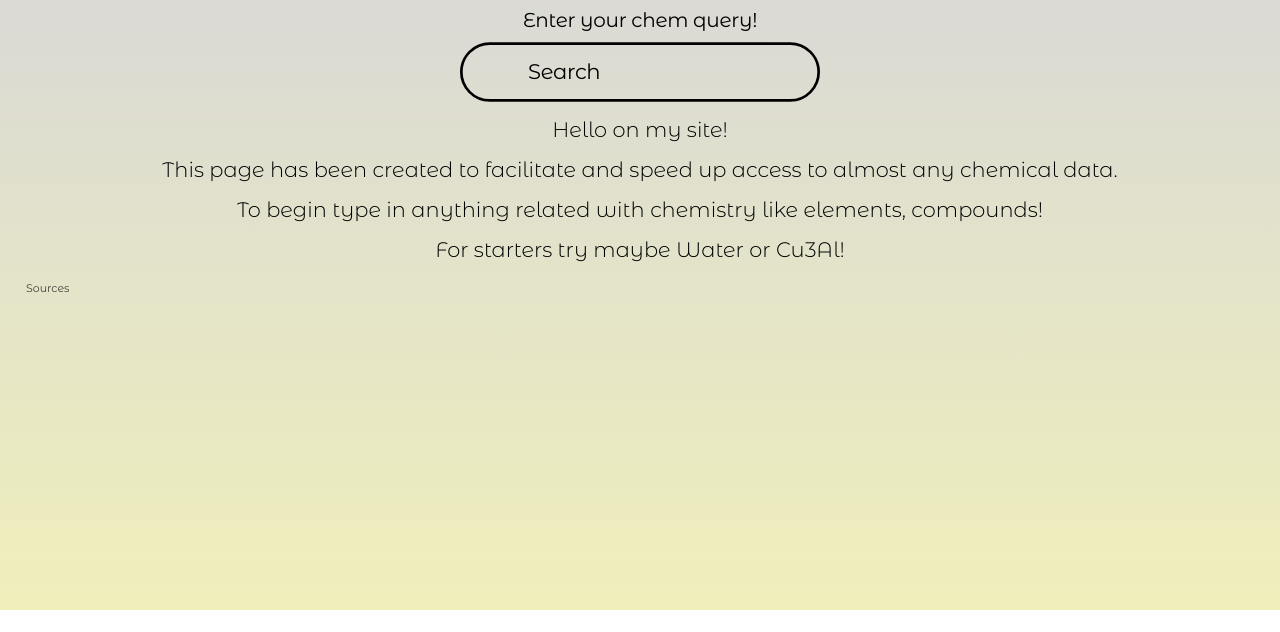
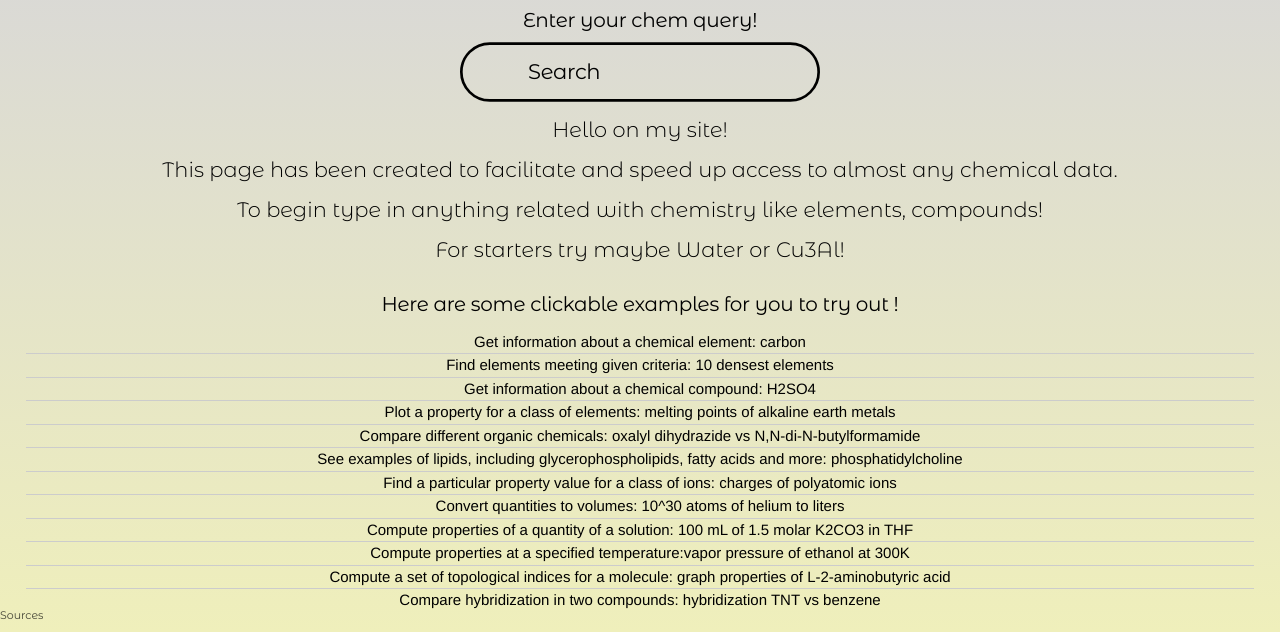
Before and after one commit to maniak550/WhatTheChem, a website: page index.html in a window 1280 px wide. Shown: the part 190-822 px from the top of the page. Before the commit the page ends 800 px from the top, so only its background shows below. Drawn offline with nearby package versions, Linux system fonts and the light colour scheme; some icons are missing.

Commit message:
some more logics and examples

```diff
--- a/css/style.css
+++ b/css/style.css
@@ -218,7 +218,10 @@ p {
   background: url(images/loader-64x/Preloader_2.gif) center no-repeat;
   mix-blend-mode: multiply;
 }
-
+#loader h3{
+  font-size: 1em
+  width: 100%;
+}
 .results:first-child
 {
   margin-top: 1%;
@@ -232,7 +235,7 @@ p {
 }
 hr
 {
-  margin-top:5%;
+  margin-top:2%;
   text-align: center;
   height: 1px solid grey;
   margin-left: auto;
@@ -240,7 +243,7 @@ hr
 }
 .img
 {
-
+margin-bottom: 2%
 
 }
 #search::-webkit-input-placeholder {color: #000000;}
@@ -256,9 +259,61 @@ hr
   margin-top: 15px;
   text-align: center;
 }
-#sources a {
+#sources  a {
   opacity: 0;
   font-size: 11px;
-  margin-top: 25px;
+  position: absolute;
+  bottom: 0;
+  left:0;
+  margin-bottom: 10px;
+  margin-top:10px;
+}
+#helper ul{
+  opacity: 0;
+}
+#helper h2{
+  opacity:0;
+}
+ul {
+  list-style-type: none;
+  margin: 0;
+  padding: 0;
+  margin-block-end: 20px;
+}
+
+li {
+  font: 200 15px/1.5 Helvetica, Verdana, sans-serif;
+  border-bottom: 1px solid #ccc;
+}
+
+li:last-child {
+  border: none;
+}
+
+li a {
+  text-decoration: none;
+  color: #000;
   text-align: center;
+  -webkit-transition: font-size 0.3s ease, background-color 0.3s ease;
+  -moz-transition: font-size 0.3s ease, background-color 0.3s ease;
+  -o-transition: font-size 0.3s ease, background-color 0.3s ease;
+  -ms-transition: font-size 0.3s ease, background-color 0.3s ease;
+  transition: font-size 0.3s ease, background-color 0.3s ease;
+  display: block;
+  width: 70%;
+  margin-left: auto;
+  margin-right: auto;
+  max-height: 10%;
+
 }
+
+li a:hover {
+  font-size: 16px;
+  background:inherit;
+  font: italic bold
+}
+li a:focus{
+  font-size: 16px;
+  background:inherit;
+  font: italic bold
+}
--- a/index.html
+++ b/index.html
@@ -26,7 +26,7 @@
 
   <main>
 	<div class="container">
-		<img src="logo.png" alt="Enter Your Chem Query" class="center" >
+		<img id="logo" src="logo.png" alt="Enter Your Chem Query" class="center" >
 		<!-- <h1>What the Chem!</h1> -->
 		<h2>Enter your chem query!</h2>
 		<div class="search-box">
@@ -45,13 +45,31 @@
 	</div>
 
 
-	<div id="loader" class="se-pre-con"><h2>Let me check that for you...</h2></div>
+	<div id="loader" class="se-pre-con"></div>
 	<div id="results" class="test"></div>
 	<div id="helper" class="helper"><p>Hello on my site!</p>
 	<p>This page has been created to facilitate and speed up access to almost any chemical data.</p>
 <p>To begin type in anything related with chemistry like elements, compounds!</p>
 <p>For starters try maybe Water or Cu3Al!</p>
-<p></p></div>
+<p></p>
+<p><h2>Here are some clickable examples for you to try out !</h2></p>
+<ul>
+	<li><a href="#/">Get information about a chemical element: carbon</a></li>
+	<li><a href="#/">Find elements meeting given criteria: 10 densest elements</a></li>
+	<li><a href="#/">Get information about a chemical compound: H2SO4</a></li>
+	<li><a href="#/">Plot a property for a class of elements: melting points of alkaline earth metals</a></li>
+	<li><a href="#/">Compare different organic chemicals: oxalyl dihydrazide vs N,N-di-N-butylformamide</a></li>
+	<li><a href="#/">See examples of lipids, including glycerophospholipids, fatty acids and more: phosphatidylcholine</a></li>
+
+	<li><a href="#/">Find a particular property value for a class of ions: charges of polyatomic ions</a> </li>
+	<li><a href="#/">Convert quantities to volumes: 10^30 atoms of helium to liters </a></li>
+	<li><a href="#/">Compute properties of a quantity of a solution: 100 mL of 1.5 molar K2CO3 in THF </a></li>
+
+	<li><a href="#/">Compute properties at a specified temperature:vapor pressure of ethanol at 300K</a></li>
+	<li><a href="#/">Compute a set of topological indices for a molecule: graph properties of L-2-aminobutyric acid</a></li>
+	<li><a href="#/">Compare hybridization in two compounds: hybridization TNT vs benzene</a> </li>
+</ul>
+</div>
 	<div id="error" class="error"></div>
 <div id="sources"><a href="sources.html">Sources</a></div>
 </main>
--- a/js/index.js
+++ b/js/index.js
@@ -1,4 +1,6 @@
+
 let checkFill = false;
+let mySearch='';
 $(document).ready(function () {
   $("#search").focus(function () {
     $(".search-box").addClass("border-searching");
@@ -15,7 +17,8 @@ $(document).ready(function () {
       $(".go-icon").removeClass("go-in");
     }
   });
-  $("#helper p").delay(3000).animate({"opacity": "1"}, 1400);
+  $("#helper p,ul,h2").delay(3000).animate({"opacity": "1"}, 1400);
+  $("#helper ").delay(3000).animate({"opacity": "1"}, 1400);
   $("#sources a").delay(3000).animate({"opacity": "0.7"}, 1400);
   $('main').css("height", "auto");
   $(".go-icon").click(function () {
@@ -32,12 +35,23 @@ $(document).ready(function () {
     }
   })
 });
+var wybrane='';
+$('a').click(function(){
+  wybrane=$(this).html().split(':').pop();
+  console.log(wybrane);
+  $("#search").val(wybrane);
+  removeDiv();
+  hideKeyboard();
+});
+
 
 function hideKeyboard() {
   document.activeElement.blur();
   $("input").blur();
 };
-
+$('#logo').click(function(){
+  location.reload();
+});
 
 function removeDiv() {
 
@@ -131,13 +145,13 @@ function dataFetch() {
 
       console.log(data.queryresult);
 
+      if (data.queryresult.success == true&&data.queryresult.datatypes.includes("Chemical")||data.queryresult.datatypes.includes("Element")||data.queryresult.assumptions.type.includes("Clash")) {
+        displayResults();
+      }
 
-      if (data.queryresult.success == false||!data.queryresult.datatypes.includes("Chemical")){
+      else if (data.queryresult.success == false||!data.queryresult.datatypes.includes("Chemical")){
         displayError();
-      };
+      }
 
-      if (data.queryresult.success == true&&data.queryresult.datatypes.includes("Chemical")) {
-        displayResults();
-      };
     })
 }
```
Also changed, not shown: sources.html (+3 -1 lines).
